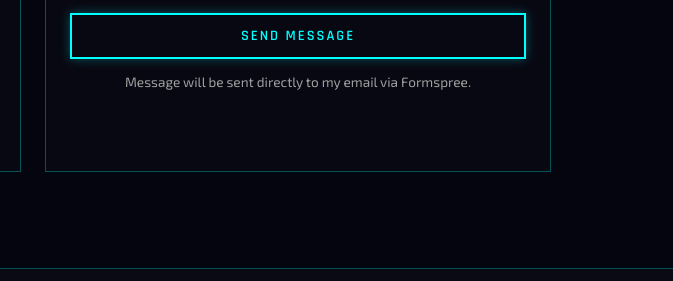
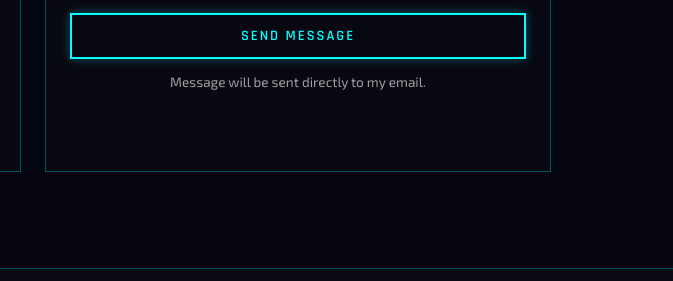
Before and after one commit to FahriPutra-999/Web-Pribadi, a plain HTML site: page index.html in a window 1280 px wide. Shown: the part 3690-3971 px from the top of the page, 607-1280 px from the left. Drawn offline with nearby package versions, Linux system fonts and the light colour scheme.

Commit message:
Update index.html

```diff
--- a/index.html
+++ b/index.html
@@ -268,7 +268,7 @@
               <button type="submit" class="btn btn-primary full" data-fs-submit-btn>
                 <span class="btn-inner">SEND MESSAGE</span>
               </button>
-              <p class="form-note small">Message will be sent directly to my email via Formspree.</p>
+              <p class="form-note small">Message will be sent directly to my email.</p>
             </form>
           </div>
         </div>
```
